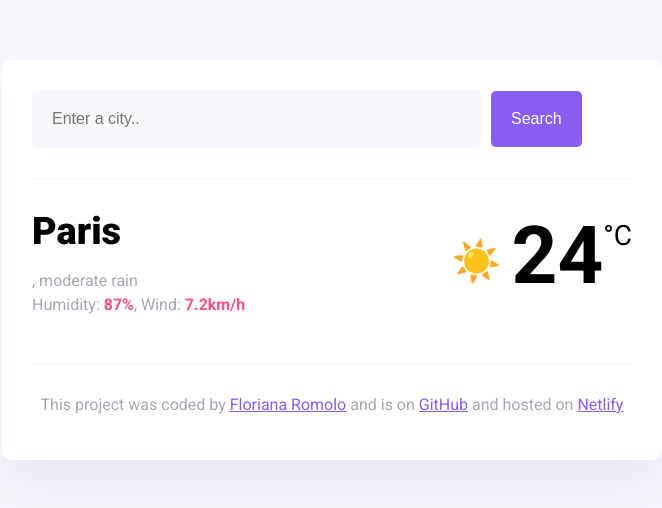
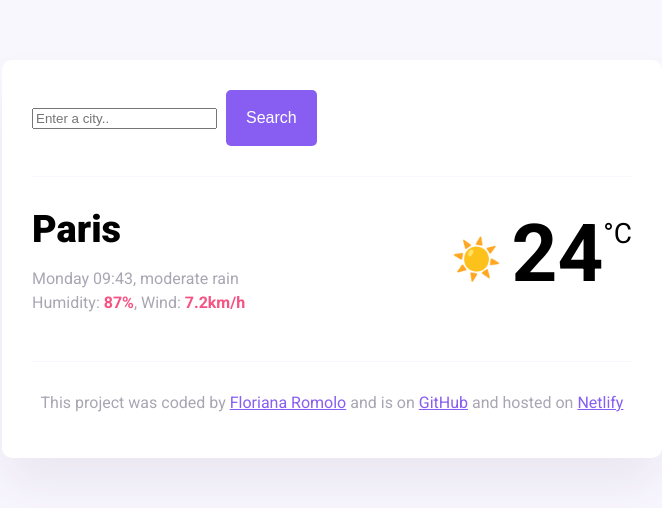
Before and after one commit to Biscotto17/SheCodes-challenge, a plain HTML site: page index.html in a window 1280 px wide. Shown: the whole page, without its empty margins (308-970 px from the left). Drawn offline with Linux system fonts and the light colour scheme.

Commit message:
correction of id

```diff
--- a/index.html
+++ b/index.html
@@ -20,7 +20,7 @@
             type="search"
             placeholder="Enter a city.."
             required
-            class="search-input"
+            id="search-input"
           />
           <input type="submit" value="Search" class="search-button" />
         </form>
@@ -30,7 +30,7 @@
           <div>
             <h1 class="current-city">Paris</h1>
             <p class="current-details">
-              <span id="date"></span>, moderate rain <br />
+              <span id="current-date"></span>, moderate rain <br />
               Humidity: <strong>87%</strong>, Wind: <strong>7.2km/h</strong>
             </p>
           </div>
```
